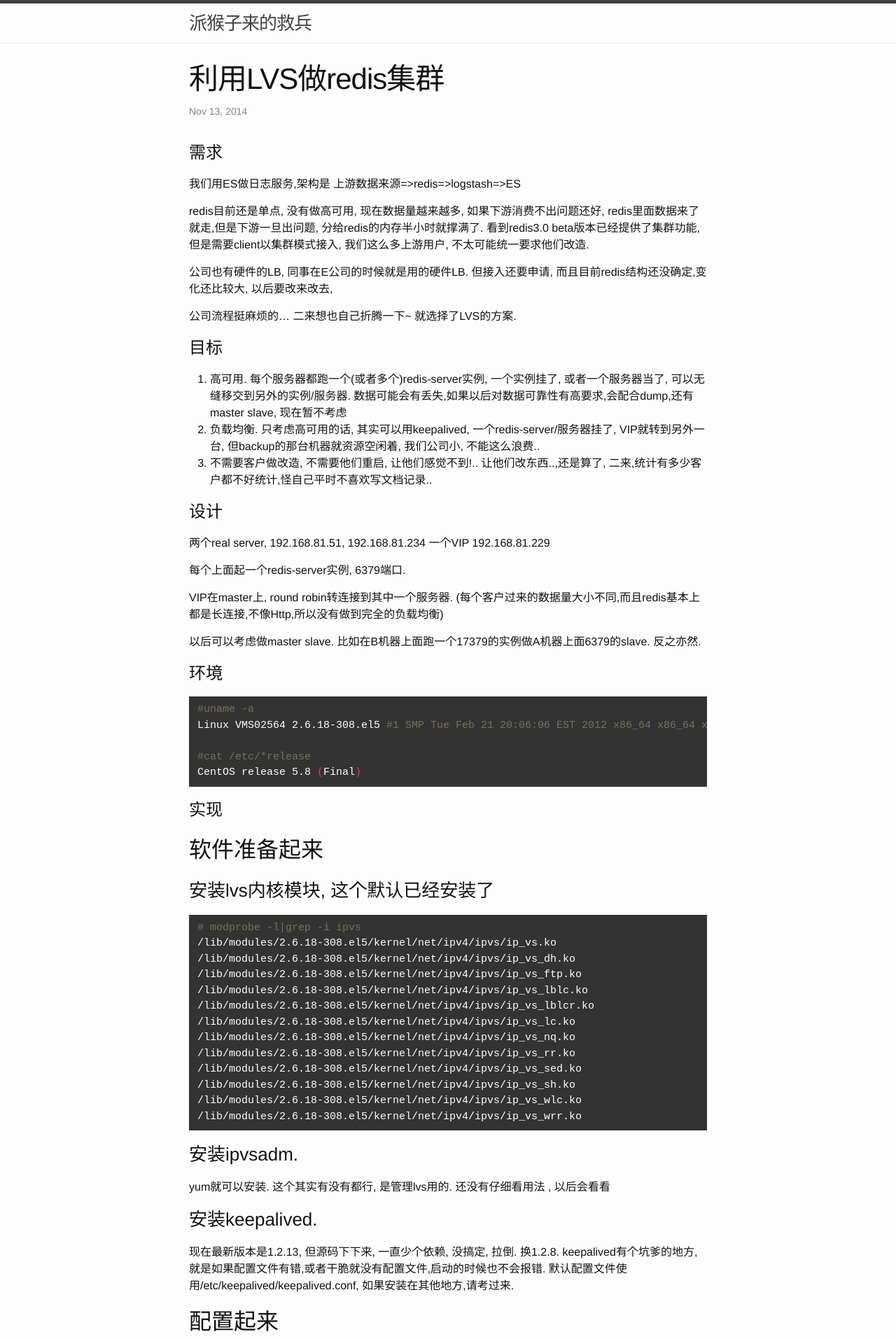
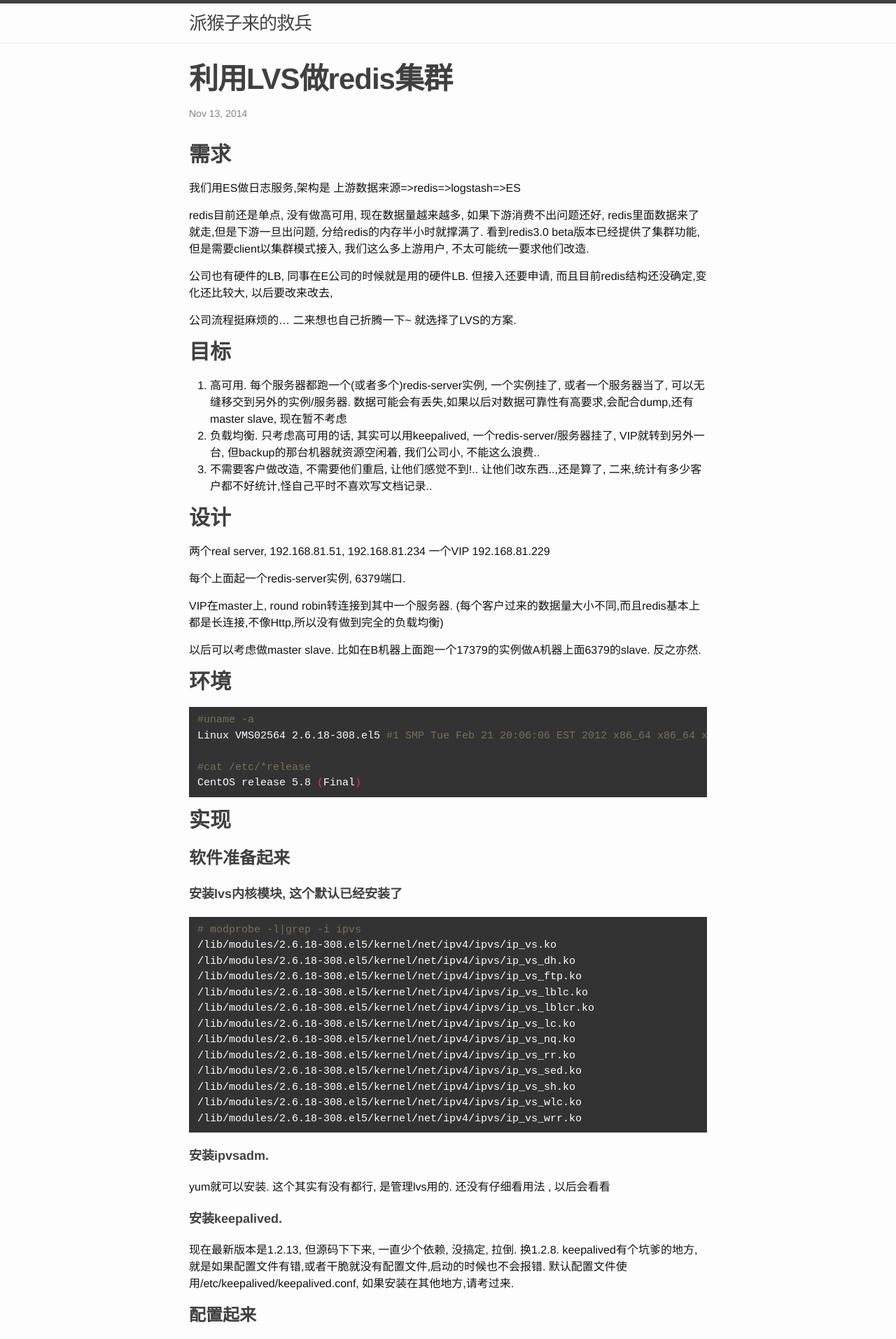
Before and after one commit to childe/ohmycat, a Jekyll site: the page built from _posts/2014-11-13-lvs-and-redis-cluster.md, in a window 1280 px wide. Shown: the top 1913 px of the page at 70% size. Built offline with Jekyll 4.4.1, drawn with Linux system fonts in a browser that asks for light colours; Markdown is read by kramdown in place of the engine named in the settings.

Commit message:
heading css modified:   _sass/_base.scss modified:   _sass/_layout.scss

```diff
--- a/_sass/_base.scss
+++ b/_sass/_base.scss
@@ -80,7 +80,27 @@ li {
  * Headings
  */
 h1, h2, h3, h4, h5, h6 {
-    font-weight: 300;
+   color: #404040;
+   line-height: 36px;
+}
+h1 {
+   margin-bottom: 18px;
+   font-size: 30px;
+}
+h2 {
+   font-size: 24px;
+}
+h3 {
+   font-size: 18px;
+}
+h4 {
+   font-size: 16px;
+}
+h5 {
+   font-size: 14px;
+}
+h6 {
+   font-size: 13px;
 }
 
 
--- a/_sass/_layout.scss
+++ b/_sass/_layout.scss
@@ -209,28 +209,4 @@
 
 .post-content {
     margin-bottom: $spacing-unit;
-
-    h2 {
-        font-size: 32px;
-
-        @include media-query($on-laptop) {
-            font-size: 28px;
-        }
-    }
-
-    h3 {
-        font-size: 26px;
-
-        @include media-query($on-laptop) {
-            font-size: 22px;
-        }
-    }
-
-    h4 {
-        font-size: 20px;
-
-        @include media-query($on-laptop) {
-            font-size: 18px;
-        }
-    }
 }
```
